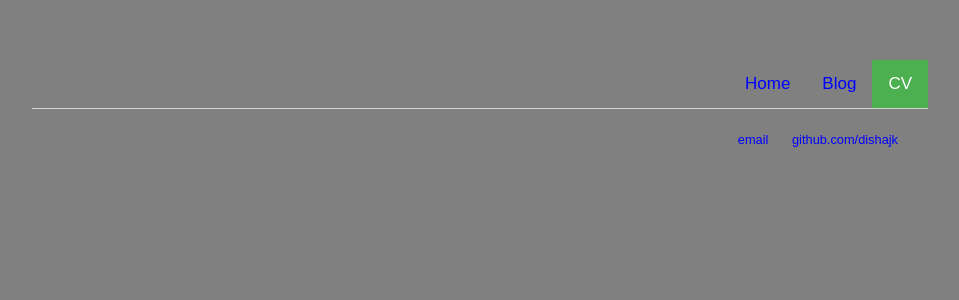
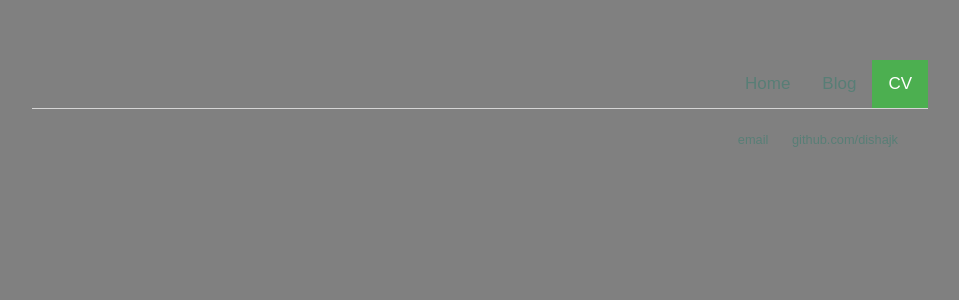
Before and after one commit to dishajk/dishajk.github.io, a Jekyll site: the page built from cv/index.html, in a window 1280 px wide. Shown: the top 300 px of the page, without its empty margins (160-1119 px from the left). Built offline with Jekyll 4.4.1, drawn with Linux system fonts in a browser that asks for light colours.

Commit message:
changing link colors

```diff
--- a/css/main.css
+++ b/css/main.css
@@ -64,17 +64,17 @@ footer {
   font-size: .8em;
 }
 a:link {
-  color: blue;
+  color: #587e76;
   background-color: transparent;
   text-decoration: none;
 }
 a:visited {
-  color: purple;
+  color: #587e76;
   background-color: transparent;
   text-decoration: none;
 }
 a:hover {
-  color: purple;
+  color: white;
   background-color: transparent;
   text-decoration: underline;
 }
```
